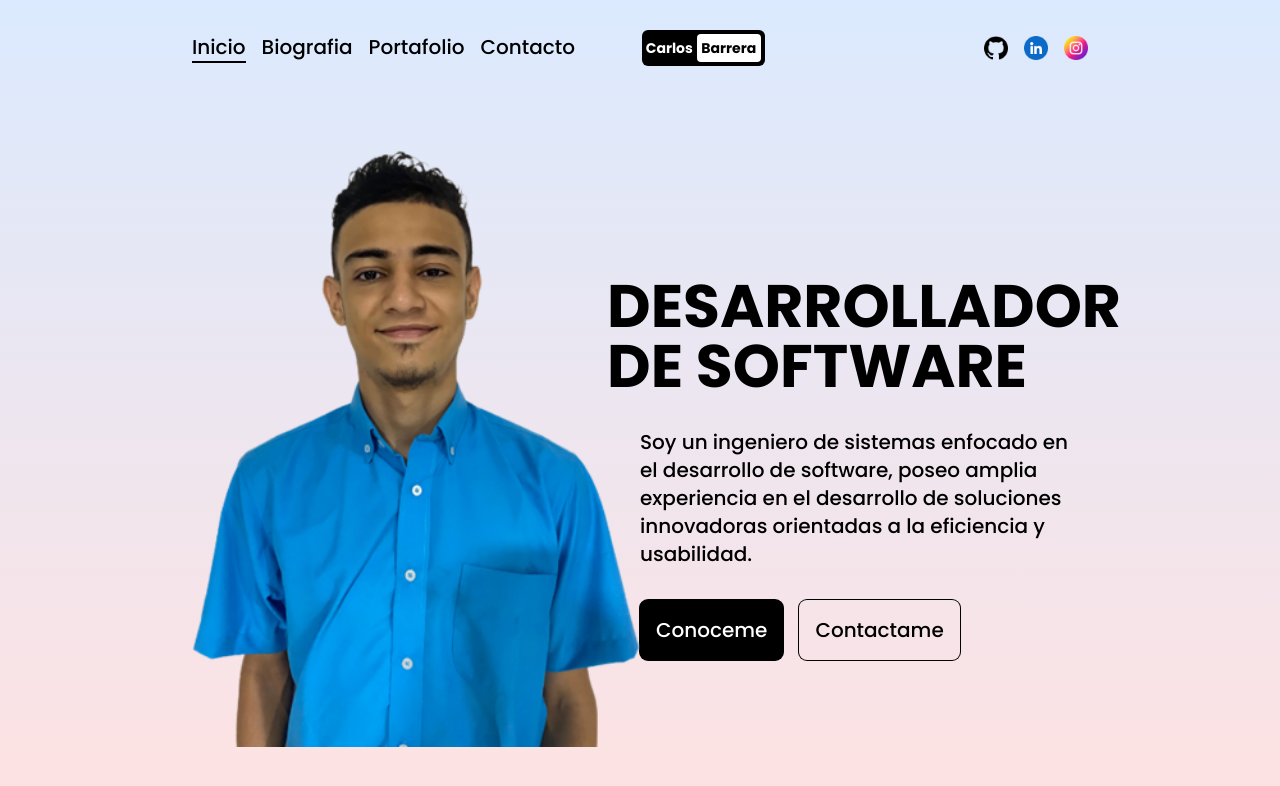
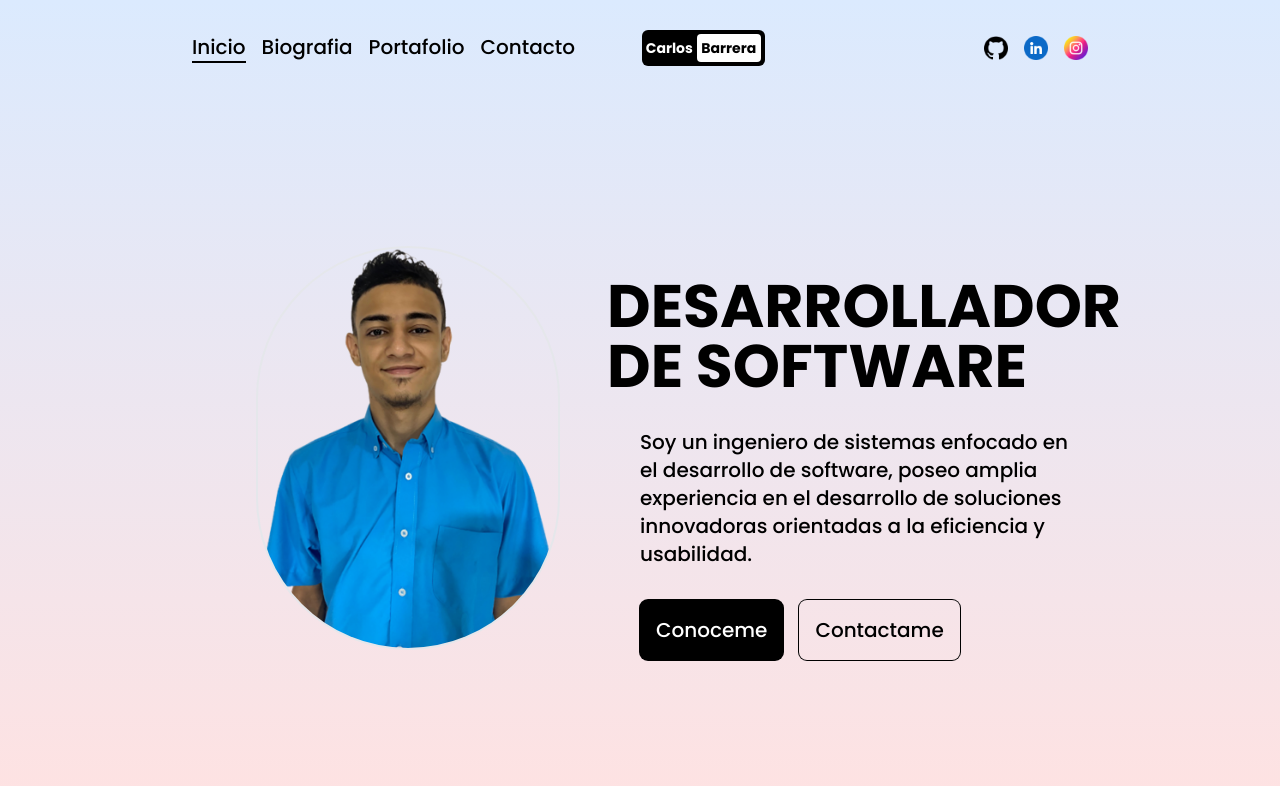
Before and after one commit to carlosbarreraacuna/PortafolioNext, a Next.js app: page / in a window 1280 px wide. Shown: the top 786 px of the page. Built offline with nearby package versions, Linux system fonts and the light colour scheme.

Commit message:
Estructura de la imagen

```diff
--- a/src/app/page.js
+++ b/src/app/page.js
@@ -18,10 +18,17 @@ const Home = () => {
       animate={{ y: "0%" }}
       transition={{ duration: 1 }}
     >
-      <div className="flex flex-col h-full px-4 text-xl lg:flex-row sm:px-8 md:px-12 lg:px-20 xl:px-48">
+      <div className="flex flex-col items-center justify-center h-full gap-4 px-4 text-xl lg:flex-row sm:px-8 md:px-12 lg:px-20 xl:px-48">
         {/* IMAGE CONTAINER */}
-        <div className="relative h-1/2 lg:h-full lg:w-1/2">
-          <Image src="/perfil.png" alt="" fill className="object-contain" />
+        <div className="flex flex-col items-center justify-center gap-8 mx-auto lg:h-full lg:w-1/2 h-1/2">
+          <div className="bg-transparent border-2 rounded-full vbv">
+
+          <Image className="rounded-full" src="/perfil.png"
+          alt=""
+          width={300}
+          height={300}
+           />
+          </div>
         </div>
         {/* TEXT CONTAINER */}
         <div className="flex flex-col items-center justify-center gap-8 lg:h-full lg:w-1/2 h-1/2">
```
